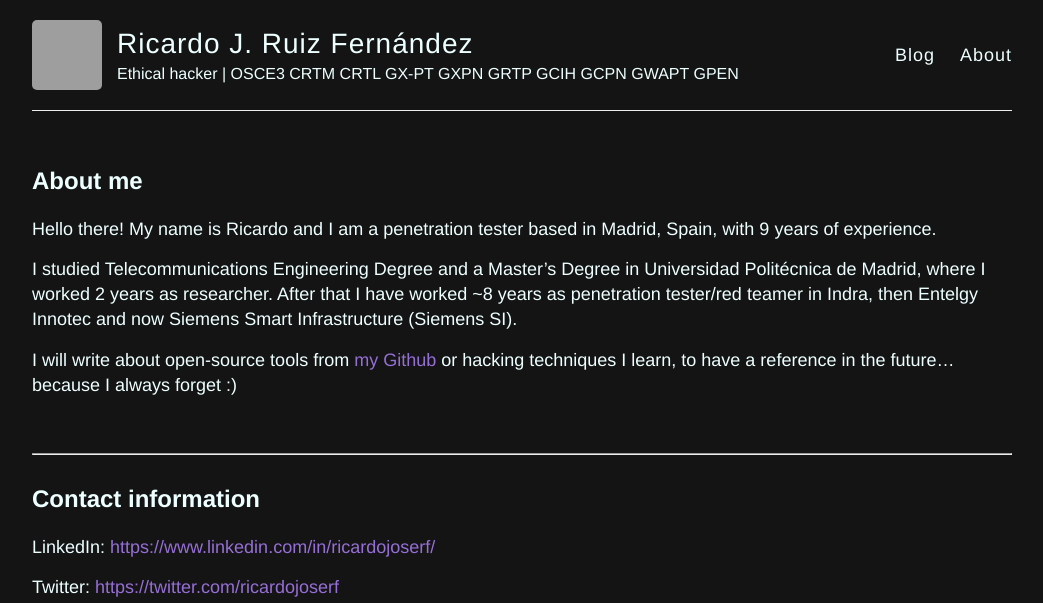
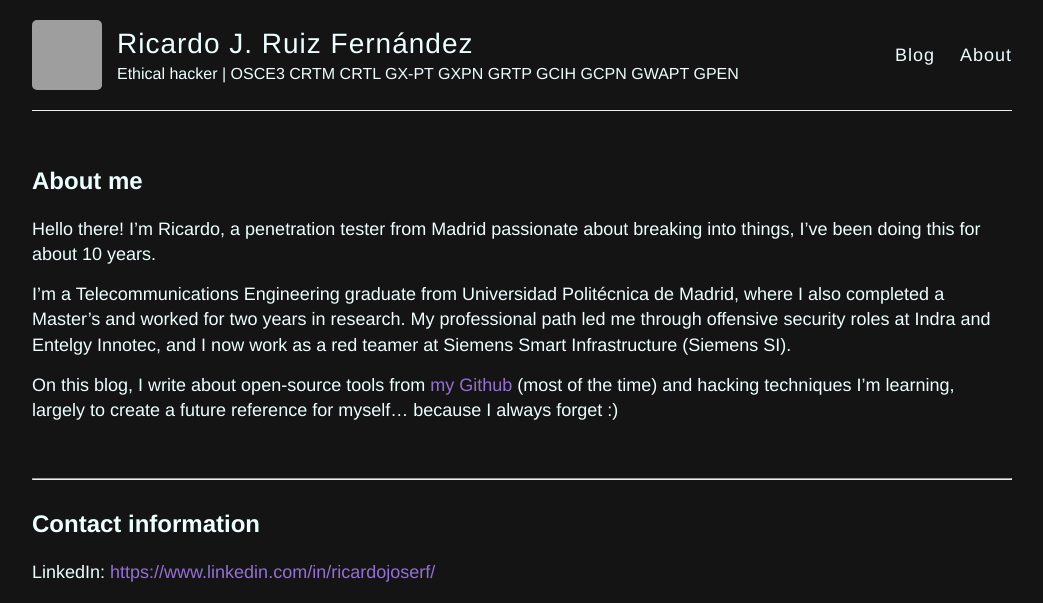
Before and after one commit to ricardojoserf/ricardojoserf.github.io, a Jekyll site: the page built from about.md, in a window 1280 px wide and 1400 px high. Shown: the top 603 px of the window, without its empty margins (118-1161 px from the left). Built offline with Jekyll 4.4.1, drawn with Linux system fonts in a browser that asks for light colours; some of the changed text lies outside the part shown; grey boxes are pictures that could not be loaded.

Commit message:
Update about.md

```diff
--- a/about.md
+++ b/about.md
@@ -5,11 +5,11 @@ permalink: /about/
 ---
 
 
-Hello there! My name is Ricardo and I am a penetration tester based in Madrid, Spain, with 9 years of experience.
+Hello there! I'm Ricardo, a penetration tester from Madrid passionate about breaking into things, I've been doing this for about 10 years.
 
-I studied Telecommunications Engineering Degree and a Master's Degree in Universidad Politécnica de Madrid, where I worked 2 years as researcher. After that I have worked ~8 years as penetration tester/red teamer in Indra, then Entelgy Innotec and now Siemens Smart Infrastructure (Siemens SI).
+I'm a Telecommunications Engineering graduate from Universidad Politécnica de Madrid, where I also completed a Master's and worked for two years in research. My professional path led me through offensive security roles at Indra and Entelgy Innotec, and I now work as a red teamer at Siemens Smart Infrastructure (Siemens SI).
 
-I will write about open-source tools from [my Github](https://github.com/ricardojoserf) or hacking techniques I learn, to have a reference in the future... because I always forget :)
+On this blog, I write about open-source tools from [my Github](https://github.com/ricardojoserf) (most of the time) and hacking techniques I'm learning, largely to create a future reference for myself… because I always forget :)
 
 <br>
 
@@ -19,7 +19,7 @@ I will write about open-source tools from [my Github](https://github.com/ricardo
 
 LinkedIn: [https://www.linkedin.com/in/ricardojoserf/](https://www.linkedin.com/in/ricardojoserf/)
 
-Twitter: [https://twitter.com/ricardojoserf](https://twitter.com/ricardojoserf)
+Twitter:  [https://twitter.com/ricardojoserf](https://x.com/ricardojoserf)
 
 Feel free to contact me!
 
```
Also changed, not shown: other parts of about.md (+8 -5 lines).
